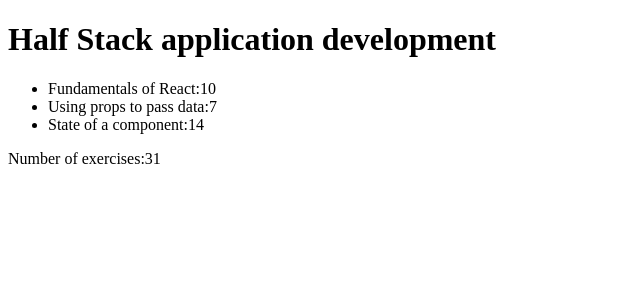
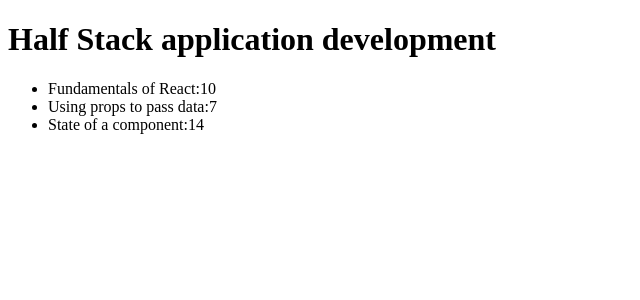
Before and after one commit to stebackman/01-kurssitiedot, a React (Vite) app: page / in a window 1280 px wide. Shown: the top 300 px of the page, without its empty margins (0-640 px from the left). Built offline with nearby package versions, Linux system fonts and the light colour scheme.

Commit message:
poistettu Total-osion kutsu Course.jsx koska keskeneräinen, nyt 1.6-tehtävä valmis

```diff
--- a/src/App.jsx
+++ b/src/App.jsx
@@ -5,9 +5,9 @@ const App = () => {
   const course = {
     name: "Half Stack application development",
     parts: [
-      { name: "Fundamentals of React", exercises: 10 },
-      { name: "Using props to pass data", exercises: 7 },
-      { name: "State of a component", exercises: 14 },
+      { name: "Fundamentals of React", exercises: 10, id: 1 },
+      { name: "Using props to pass data", exercises: 7, id: 2 },
+      { name: "State of a component", exercises: 14, id: 3 },
     ],
   };
   return (
--- a/src/Content.jsx
+++ b/src/Content.jsx
@@ -3,7 +3,7 @@ const Content = ({ parts }) => {
   return (
     <ul>
       {parts.map((part) => (
-        <li key={part.name}>
+        <li key={part.id}>
           {part.name}:{part.exercises}
         </li>
       ))}
--- a/src/Course.jsx
+++ b/src/Course.jsx
@@ -7,7 +7,6 @@ const Course = ({ course }) => {
     <>
       <Header course={course.name} />
       <Content parts={course.parts} />
-      <Total parts={course.parts} />
     </>
   );
 };
```
